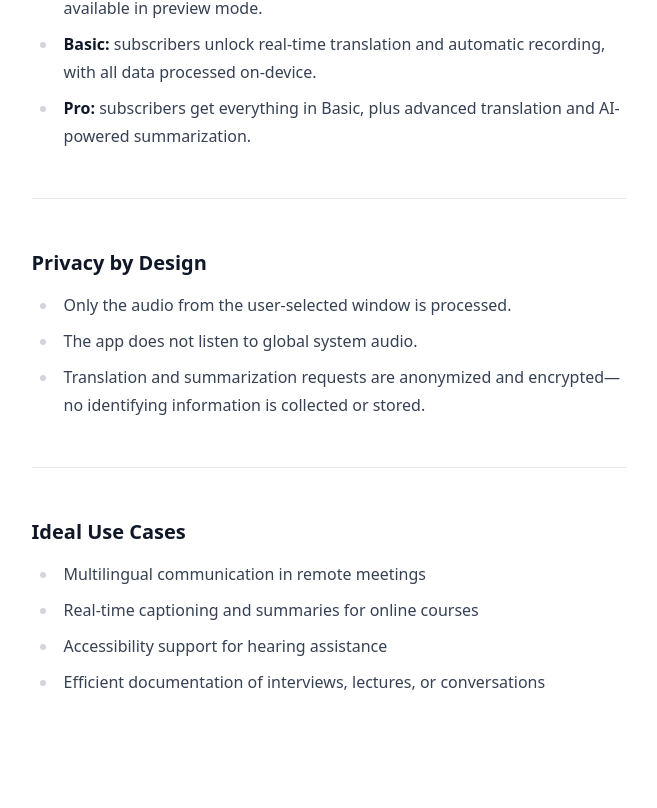
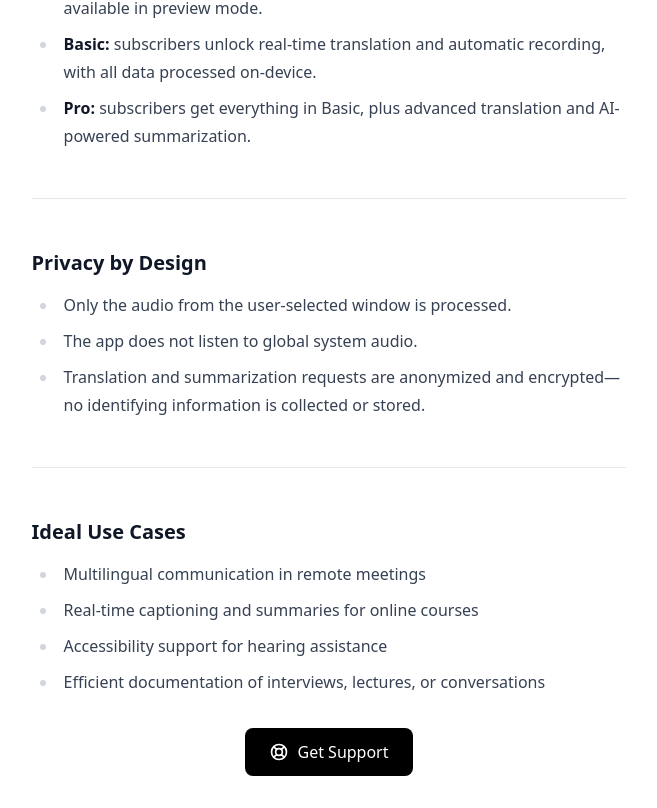
Before and after one commit to zmlabs/web, a Next.js app: page /caply in a window 1280 px wide. Shown: the part 1409-2217 px from the top of the page, without its empty margins (311-968 px from the left). Before the commit the page ends 2145 px from the top, so only its background shows below. Built offline with nearby package versions, Linux system fonts and the light colour scheme.

Commit message:
Add a "Get Support" button to Caply page

```diff
--- a/src/app/caply/page.tsx
+++ b/src/app/caply/page.tsx
@@ -8,5 +8,34 @@ export default function Caply() {
     path.join(process.cwd(), "src/markdown/caply/temporary-home.md"),
     "utf-8",
   );
-  return <Markdown text={home} />;
+  return (
+    <div className="space-y-8">
+      <Markdown text={home} />
+
+      <div className="flex justify-center">
+        <a
+          href="https://github.com/zmlabs/caply/issues"
+          target="_blank"
+          rel="noopener noreferrer"
+          className="inline-flex items-center px-6 py-3 bg-black hover:bg-gray-800 text-white font-medium rounded-lg transition-colors duration-200 focus:outline-none focus:ring-2 focus:ring-gray-500 focus:ring-offset-2"
+        >
+          <svg
+            className="w-5 h-5 mr-2"
+            fill="none"
+            stroke="currentColor"
+            viewBox="0 0 24 24"
+            xmlns="http://www.w3.org/2000/svg"
+          >
+            <path
+              strokeLinecap="round"
+              strokeLinejoin="round"
+              strokeWidth={2}
+              d="M18.364 5.636l-3.536 3.536m0 5.656l3.536 3.536M9.172 9.172L5.636 5.636m3.536 9.192L5.636 18.364M21 12a9 9 0 11-18 0 9 9 0 0118 0zm-5 0a4 4 0 11-8 0 4 4 0 018 0z"
+            />
+          </svg>
+          Get Support
+        </a>
+      </div>
+    </div>
+  );
 }
```
